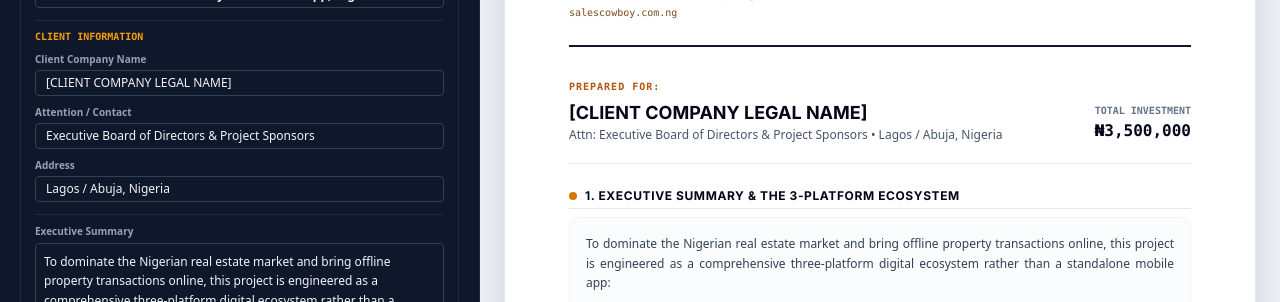
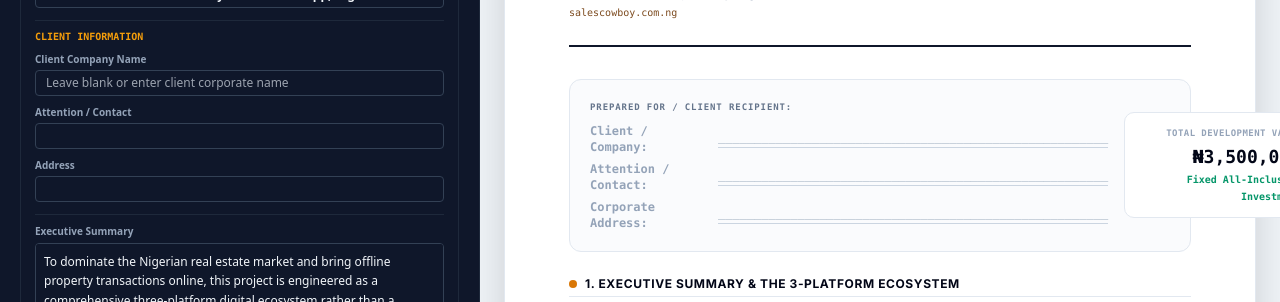
Before and after one commit to clintondotcpp/salescowboy-site, a Next.js app: page /real-estate-proposal in a window 1280 px wide. Shown: the part 309-611 px from the top of the page. Built offline with nearby package versions, Linux system fonts and the light colour scheme; no server answers; a web font is replaced by a local one.

Commit message:
Leave recipient blank by default and polish dedicated real estate proposal and agreement templates

```diff
--- a/app/agreement/page.tsx
+++ b/app/agreement/page.tsx
@@ -88,11 +88,11 @@ const DEFAULT_AGREEMENT_STATE: AgreementState = {
   developerSignatoryName: "Clinton Chukwunyere",
   developerSignatoryTitle: "Sales Cowboy Marketing Solutions",
 
-  clientCompanyName: "[CLIENT COMPANY LEGAL NAME]",
-  clientAddress: "[Client Principal Corporate Address, Nigeria]",
-  clientRegistrationNo: "RC-XXXXXX",
-  clientSignatoryName: "Authorized Signatory",
-  clientSignatoryTitle: "Chief Executive Officer / Director",
+  clientCompanyName: "",
+  clientAddress: "",
+  clientRegistrationNo: "",
+  clientSignatoryName: "",
+  clientSignatoryTitle: "",
 
   projectTitle: "Tri-Platform Real Estate Ecosystem: Mobile App (iOS/Android), High-SEO Public Web Marketplace (MLS), Multi-Role Portals & Polygon Blockchain Integration",
   totalCost: 3500000,
@@ -381,6 +381,7 @@ function AgreementContent() {
                           <input
                             type="text"
                             value={state.clientCompanyName}
+                            placeholder="Leave blank or enter client corporate legal name"
                             onChange={(e) => setState(prev => ({ ...prev, clientCompanyName: e.target.value }))}
                             className="w-full bg-slate-900 border border-slate-700 rounded px-2.5 py-1 text-xs text-slate-100 font-semibold"
                           />
@@ -764,7 +765,7 @@ function AgreementContent() {
                 </p>
                 <div className="pl-4 space-y-2 border-l-2 border-amber-500/40">
                   <p>
-                    1. <strong>{state.clientCompanyName}</strong>, a company duly incorporated under the laws of the Federal Republic of Nigeria, with its principal office at <em>{state.clientAddress}</em> (hereinafter referred to as the <strong>&ldquo;Client&rdquo;</strong>, which expression shall where the context so admits include its successors-in-title and permitted assigns) of the first part;
+                    1. <strong>{state.clientCompanyName || "____________________________________"}</strong>, a company incorporated under the laws of the Federal Republic of Nigeria, with registered office at <em>{state.clientAddress || "____________________________________"}</em> (hereinafter referred to as the <strong>&ldquo;Client&rdquo;</strong>, which expression shall where the context so admits include its successors-in-title and permitted assigns) of the first part;
                   </p>
                   <p>
                     <strong>AND</strong>
@@ -913,18 +914,18 @@ function AgreementContent() {
                         SIGNED FOR AND ON BEHALF OF:
                       </span>
                       <p className="text-xs font-bold text-slate-900 mt-1 uppercase">
-                        {state.clientCompanyName}
+                        {state.clientCompanyName || "____________________________________"}
                       </p>
                     </div>
 
                     <div className="space-y-1 border-t border-slate-300 pt-3">
                       <div className="flex justify-between text-xs">
                         <span className="text-slate-500 font-medium">Name:</span>
-                        <span className="font-semibold text-slate-900">{state.clientSignatoryName}</span>
+                        <span className="font-semibold text-slate-900">{state.clientSignatoryName || "________________________"}</span>
                       </div>
                       <div className="flex justify-between text-xs">
                         <span className="text-slate-500 font-medium">Designation:</span>
-                        <span className="font-semibold text-slate-900">{state.clientSignatoryTitle}</span>
+                        <span className="font-semibold text-slate-900">{state.clientSignatoryTitle || "________________________"}</span>
                       </div>
                       <div className="flex justify-between text-xs pt-2">
                         <span className="text-slate-500 font-medium">Signature & Date:</span>
--- a/app/proposal/page.tsx
+++ b/app/proposal/page.tsx
@@ -705,15 +705,15 @@ function ProposalContent() {
 
   // Form State
   const [state, setState] = useState<ProposalState>({
-    proposalTitle: "Target Savings & Layaway E-Commerce Platform — Food Bank Special Services Ltd",
+    proposalTitle: "Technical & Commercial Software Proposal",
     proposalId: "",
     proposalDate: "",
 
     ...DEFAULT_SENDER,
 
-    clientName: "Food Bank Special Services Ltd",
-    clientContact: "Executive Leadership & Management Board",
-    clientAddress: "Lagos, Nigeria",
+    clientName: "",
+    clientContact: "",
+    clientAddress: "",
     clientEmail: "",
     clientPhone: "",
 
--- a/app/real-estate-proposal/page.tsx
+++ b/app/real-estate-proposal/page.tsx
@@ -95,9 +95,9 @@ const DEFAULT_REAL_ESTATE_PROPOSAL: RealEstateProposalState = {
   senderPhone: "+234 810 493 3232",
   senderWebsite: "salescowboy.com.ng",
 
-  clientName: "[CLIENT COMPANY LEGAL NAME]",
-  clientContact: "Executive Board of Directors & Project Sponsors",
-  clientAddress: "Lagos / Abuja, Nigeria",
+  clientName: "",
+  clientContact: "",
+  clientAddress: "",
   clientEmail: "",
   clientPhone: "",
 
@@ -497,6 +497,7 @@ function RealEstateProposalContent() {
                           <input
                             type="text"
                             value={state.clientName}
+                            placeholder="Leave blank or enter client corporate name"
                             onChange={(e) => setState(prev => ({ ...prev, clientName: e.target.value }))}
                             className="w-full bg-slate-900 border border-slate-700 rounded px-2.5 py-1 text-xs text-slate-100"
                           />
@@ -808,23 +809,45 @@ function RealEstateProposalContent() {
                 </div>
               </div>
 
-              {/* Document Banner */}
-              <div className="border-b border-slate-200 pb-5 mb-6">
-                <span className="text-[10px] font-bold text-amber-700 uppercase tracking-widest block mb-1 font-mono">
-                  PREPARED FOR:
-                </span>
-                <div className="flex flex-col sm:flex-row justify-between items-start sm:items-end gap-2">
-                  <div>
-                    <h2 className="text-lg font-bold text-slate-950 uppercase">
-                      {state.clientName}
-                    </h2>
-                    <p className="text-xs text-slate-600 font-medium">
-                      Attn: {state.clientContact} • {state.clientAddress}
-                    </p>
+              {/* Document Banner / Prepared For (Blank by default or customized) */}
+              <div className="border border-slate-200 rounded-xl p-5 mb-6 bg-slate-50/70">
+                <div className="flex flex-col sm:flex-row justify-between items-start sm:items-center gap-4">
+                  <div className="flex-1 w-full">
+                    <span className="text-[9px] font-bold text-slate-500 uppercase tracking-widest block mb-2 font-mono">
+                      PREPARED FOR / CLIENT RECIPIENT:
+                    </span>
+                    {state.clientName ? (
+                      <div>
+                        <h2 className="text-base font-bold text-slate-900 uppercase">
+                          {state.clientName}
+                        </h2>
+                        <p className="text-xs text-slate-600 font-medium mt-0.5">
+                          {state.clientContact && <span>Attn: {state.clientContact} • </span>}
+                          {state.clientAddress}
+                        </p>
+                      </div>
+                    ) : (
+                      <div className="space-y-1.5 text-xs font-mono text-slate-500">
+                        <div className="flex items-center gap-2">
+                          <span className="text-slate-400 font-semibold min-w-[120px]">Client / Company:</span>
+                          <span className="border-b border-slate-300 flex-1 pb-0.5 text-slate-400 italic">______________________________________________________</span>
+                        </div>
+                        <div className="flex items-center gap-2">
+                          <span className="text-slate-400 font-semibold min-w-[120px]">Attention / Contact:</span>
+                          <span className="border-b border-slate-300 flex-1 pb-0.5 text-slate-400 italic">______________________________________________________</span>
+                        </div>
+                        <div className="flex items-center gap-2">
+                          <span className="text-slate-400 font-semibold min-w-[120px]">Corporate Address:</span>
+                          <span className="border-b border-slate-300 flex-1 pb-0.5 text-slate-400 italic">______________________________________________________</span>
+                        </div>
+                      </div>
+                    )}
                   </div>
-                  <div className="text-left sm:text-right font-mono text-xs">
-                    <span className="text-slate-500 block text-[10px] uppercase font-bold">Total Investment</span>
-                    <span className="text-slate-950 font-black text-base">{state.currency}{formatNumber(state.totalCost)}</span>
+
+                  <div className="text-left sm:text-right font-mono text-xs bg-white border border-slate-200 p-3 rounded-lg min-w-[190px]">
+                    <span className="text-slate-400 block text-[9px] uppercase font-bold tracking-wider">Total Development Value</span>
+                    <span className="text-slate-950 font-black text-lg block mt-0.5">{state.currency}{formatNumber(state.totalCost)}</span>
+                    <span className="text-[10px] text-emerald-600 font-semibold">Fixed All-Inclusive Investment</span>
                   </div>
                 </div>
               </div>
@@ -975,8 +998,8 @@ function RealEstateProposalContent() {
 
               </div>
 
-              {/* Execution Sign-off */}
-              <div className="mt-12 pt-6 border-t-2 border-slate-900 flex flex-col sm:flex-row justify-between items-start sm:items-end gap-6">
+              {/* Bilateral Sign-Off */}
+              <div className="mt-12 pt-6 border-t-2 border-slate-900 grid grid-cols-1 sm:grid-cols-2 gap-8">
                 <div>
                   <span className="text-[10px] font-bold text-slate-400 uppercase tracking-wider block font-mono">
                     ISSUED FOR AND ON BEHALF OF:
@@ -990,11 +1013,27 @@ function RealEstateProposalContent() {
                   <div className="pt-3 font-mono text-slate-400 text-xs">
                     Signature: ________________________
                   </div>
+                  <div className="font-mono text-slate-400 text-[11px] mt-1">
+                    Date: {new Date(state.proposalDate).toLocaleDateString("en-NG", { year: "numeric", month: "long", day: "numeric" })}
+                  </div>
                 </div>
 
-                <div className="text-left sm:text-right font-mono text-[10px] text-slate-400">
-                  <p>Master Architecture Proposal • Ref: {state.proposalId}</p>
-                  <p>Certified Corporate Document • Page 1 of 3</p>
+                <div>
+                  <span className="text-[10px] font-bold text-slate-400 uppercase tracking-wider block font-mono">
+                    ACCEPTED AND CONFIRMED (CLIENT):
+                  </span>
+                  <p className="text-xs font-bold text-slate-900 mt-1 uppercase">
+                    {state.clientName || "____________________________________"}
+                  </p>
+                  <div className="space-y-1 pt-1 text-xs text-slate-600">
+                    <p>Name: {state.clientContact || "________________________"}</p>
+                    <div className="pt-2 font-mono text-slate-400 text-xs">
+                      Signature: ________________________
+                    </div>
+                    <div className="font-mono text-slate-400 text-[11px] mt-1">
+                      Date: ________________________
+                    </div>
+                  </div>
                 </div>
               </div>
 
```
Also changed, not shown: temp-nov/agreement-letterhead.html (+4 -4 lines), temp-nov/proposal-letterhead.html (+17 -9 lines), 2 other files (tests, documents, lock files or other folders).
